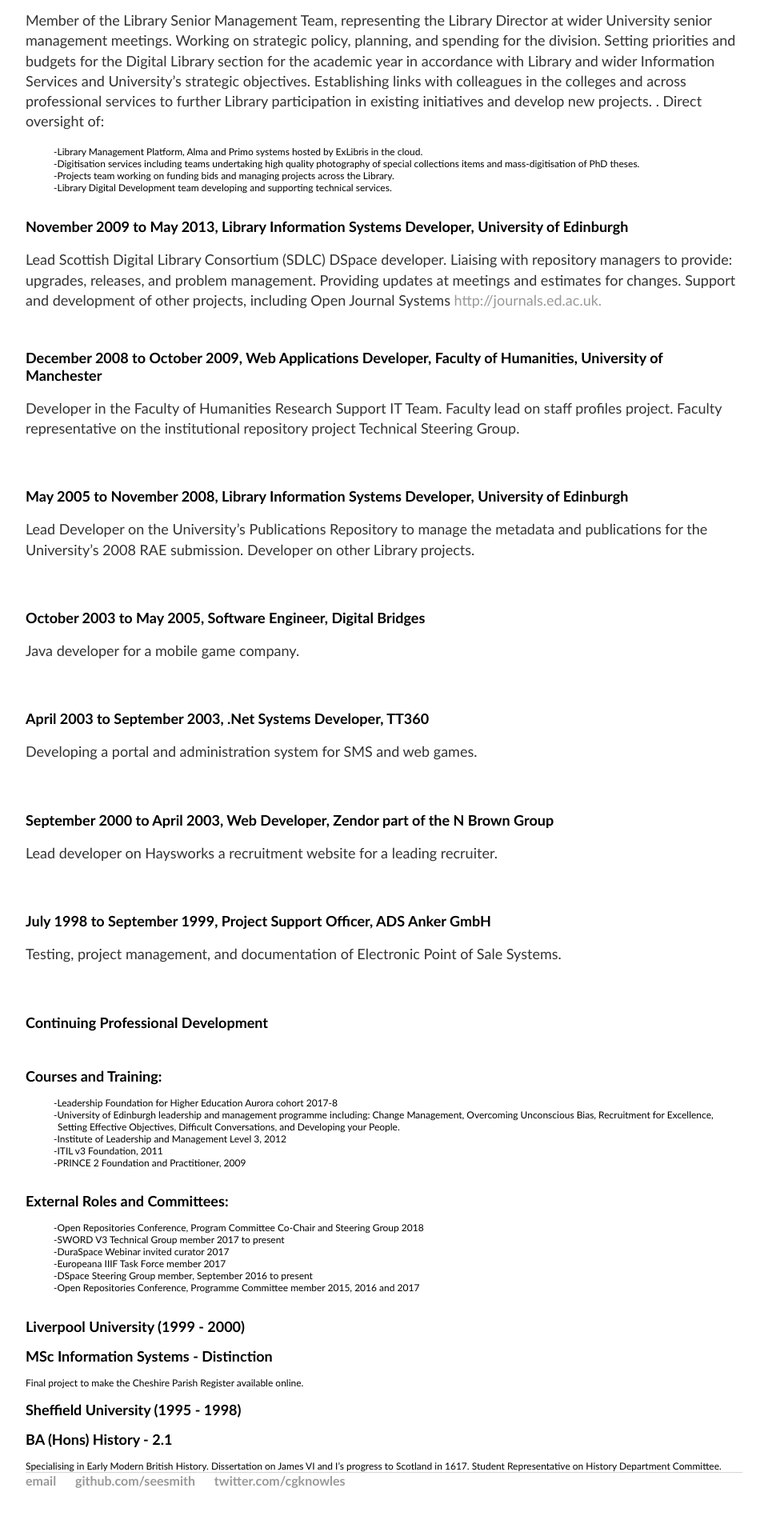
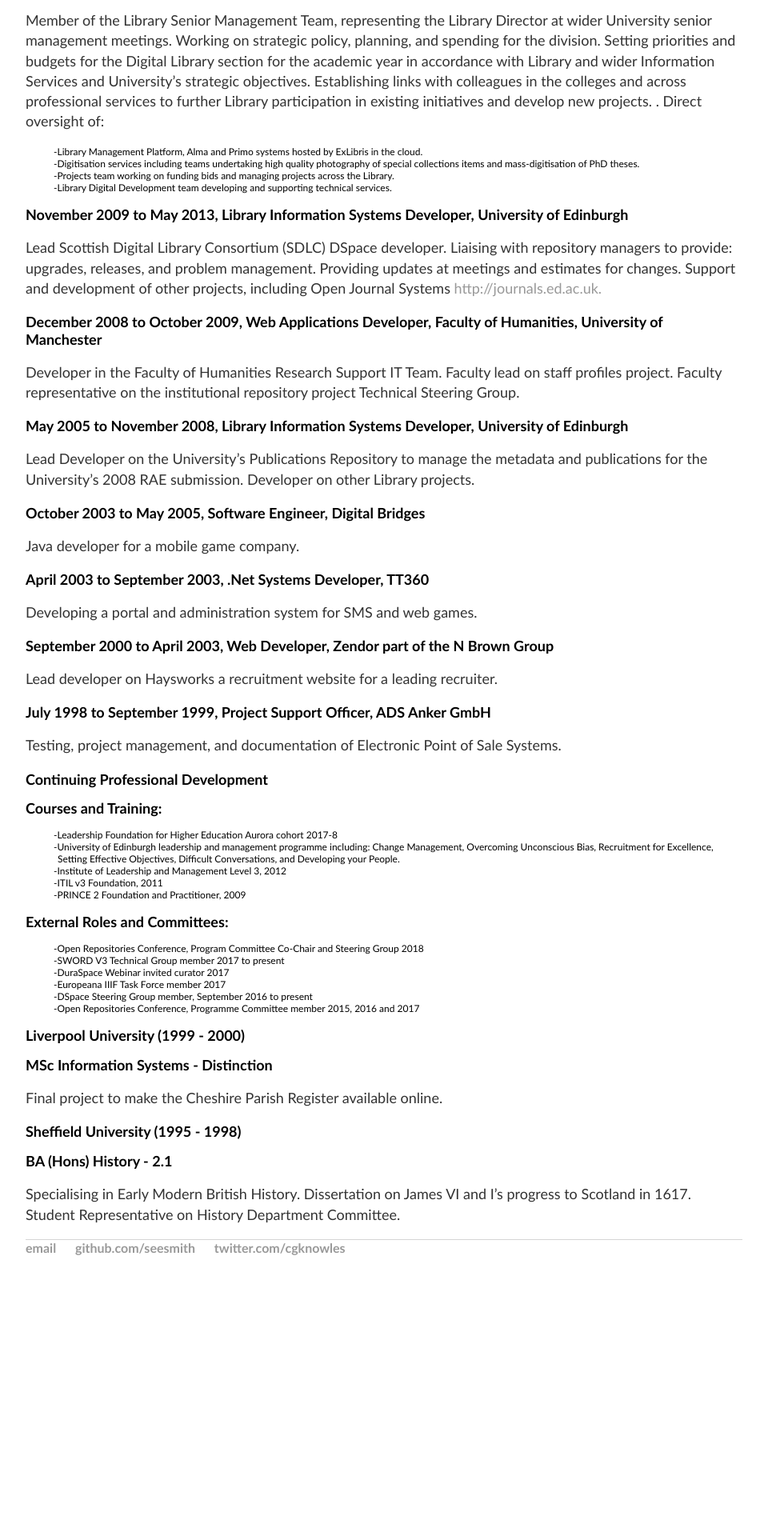
Before and after one commit to seesmith/seesmith.github.io, a Jekyll site: the page built from cv/index.html, in a window 1280 px wide. Shown: the part 1156-3076 px from the top of the page at 80% size, without its empty margins (160-1110 px from the left). Built offline with Jekyll 4.4.1, drawn with Linux system fonts in a browser that asks for light colours; after the commit the page ends 2785 px from its top, so only the background shows below that.

Commit message:
removed line breaks

```diff
--- a/cv/index.html
+++ b/cv/index.html
@@ -38,32 +38,28 @@
 <li>Projects team working on funding bids and managing projects across the Library.</li>
 <li>Library Digital Development team developing and supporting technical services.</li>
 	</ul>
-</br>
 <h2>November 2009 to May 2013, Library Information Systems Developer, University of Edinburgh</h2>
 <p>Lead Scottish Digital Library Consortium (SDLC) DSpace developer. Liaising with repository managers to provide:
 	upgrades, releases, and problem management. Providing updates at meetings and estimates for changes.
 	Support and development of other projects, including Open Journal Systems <a href="http://journals.ed.ac.uk">http://journals.ed.ac.uk.</a></p>
-</br>
 <h2>December 2008 to October 2009, Web Applications Developer, Faculty of Humanities, University of Manchester </h2>
 <p>Developer in the Faculty of Humanities Research Support IT Team. Faculty lead on staff profiles project. Faculty representative on the institutional repository project Technical Steering Group.  <p>
-</br>
 <h2>May 2005 to November 2008, Library Information Systems Developer, University of Edinburgh</h2>
 <p>Lead Developer on the University’s Publications Repository to manage the metadata and publications for the University’s 2008 RAE submission. Developer on other Library projects.<p>
-</br>
+
 	<h2>October 2003 to May 2005, Software Engineer, Digital Bridges</h2>
 <p>Java developer for a mobile game company. <p>
-	</br>
+
 <h2>April 2003 to September 2003, .Net Systems Developer, TT360 </h2>
 <p>Developing a portal and administration system for SMS and web games.<p>
-	</br>
+
 <h2>September 2000 to April 2003, Web Developer, Zendor part of the N Brown Group</h2>
 <p>Lead developer on Haysworks a recruitment website for a leading recruiter.  <p>
-	</br>
+
 <h2>July 1998 to September 1999, Project Support Officer, ADS Anker GmbH </h2>
 <p>Testing, project management, and documentation of Electronic Point of Sale Systems.<p>
-	</br>
+
 <h2>Continuing Professional Development</h2>
-	</br>
 <h2>Courses and Training:</h2>
 <ul class="dashed">
 <li>Leadership Foundation for Higher Education Aurora cohort 2017-8</li>
@@ -72,7 +68,6 @@
 <li>ITIL v3 Foundation, 2011</li>
 	<li>PRINCE 2 Foundation and Practitioner, 2009</li>
 </ul>
-	</br>
 	<h2>External Roles and Committees:</h2>
 <ul class="dashed">
 <li>Open Repositories Conference, Program Committee Co-Chair and Steering Group 2018</li>
@@ -82,14 +77,14 @@
 <li>DSpace Steering Group member, September 2016 to present</li>
 <li>Open Repositories Conference, Programme Committee member 2015, 2016 and 2017</li>
 	</ul>
-</br>
+
 <h2>Liverpool University (1999 - 2000)</h2>
 <h2>MSc Information Systems - Distinction</h2>
-Final project to make the Cheshire Parish Register available online.
-	</br>
+<p>Final project to make the Cheshire Parish Register available online.
+	</p>
 <h2>Sheffield University (1995 - 1998)</h2>
 <h2>BA (Hons) History - 2.1</h2>
-Specialising in Early Modern British History. Dissertation on James VI and I’s progress to Scotland in 1617. Student Representative on History Department Committee.
-
+<p>Specialising in Early Modern British History. Dissertation on James VI and I’s progress to Scotland in 1617. Student Representative on History Department Committee.
+	</p>
 
 </div><!-- /.blurb -->
```
